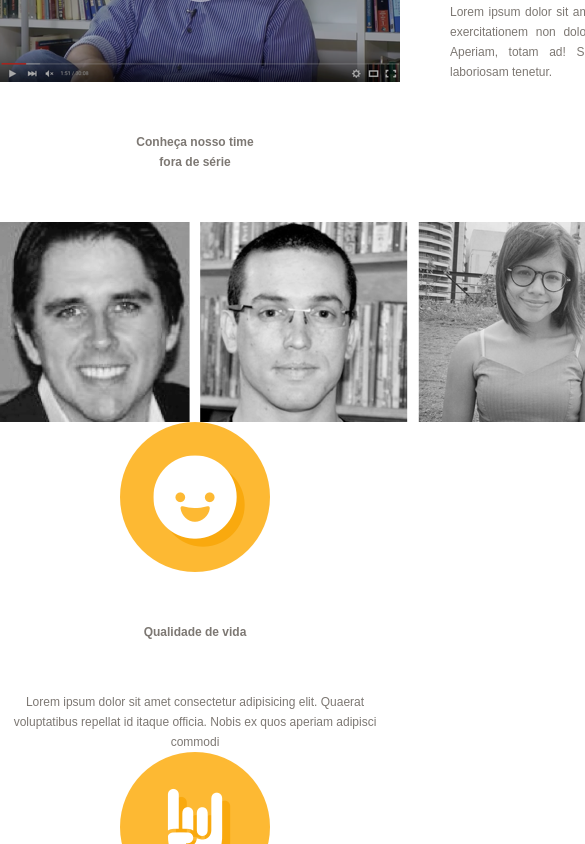
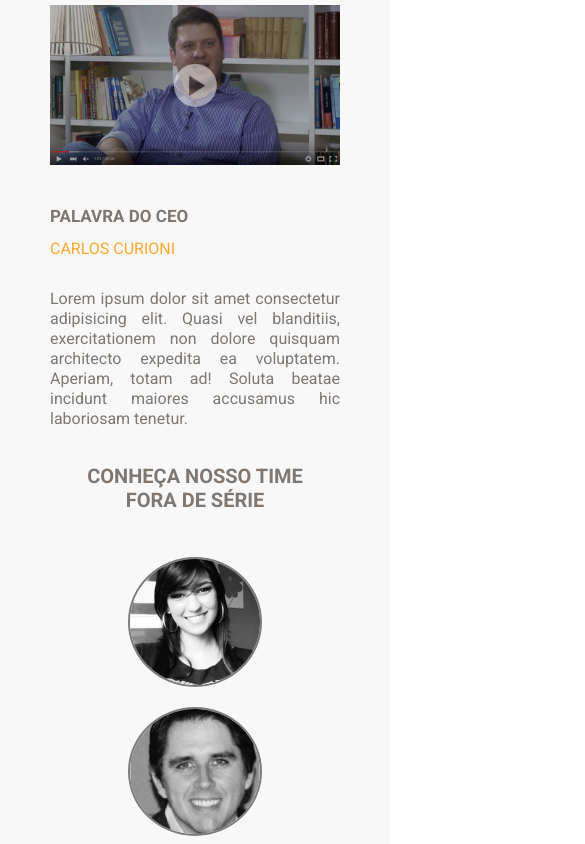
Before and after one commit to rods25/testeLpElo7, a website: page index.html in a window 390 px wide. Shown: the part 800-1644 px from the top of the page, 585 px wide, since content can reach past the window. Drawn offline with Linux system fonts and the light colour scheme.

Commit message:
Ajustes Mobile e tablet

```diff
--- a/scss/styles.scss
+++ b/scss/styles.scss
@@ -224,5 +224,89 @@ section {
         }
     }
 }
+
+@media screen and (max-width: 768px ) {
+    #squad {
+        .squad_fst-item {
+            flex-direction: column;
+            .video img {
+                width: 100%;
+            }
+            .text {
+                margin: 35px auto 0;
             }
         }
+    }
+
+    #workplace {
+        .container {
+            margin: 30px 30px 0 30px;
+        }
+        ul li{
+            &:last-child {
+                margin-right: 0;
+            }
+            img {
+                width: 40%;
+            }
+            h3 {
+                margin: 30px auto;
+            }
+            p {
+                text-align: center;
+            }
+
+        }
+    }
+}
+
+@media screen and (max-width: 425px ) {
+    h3 {
+        margin: 35px auto;
+    }
+    #squad .squad {
+        &_scd-item {
+            .dream-team {
+                display: inline;
+            }
+            img {
+                width: 45%;
+                margin: 10px 5px;
+                border-radius: 50%;
+                border: 2px solid rgba(0,0,0,0.5);
+
+                &:last-child {
+                    margin-right: 0;
+                }
+            }
+        }
+    }
+
+    #workplace ul {
+        flex-direction: column;
+        li {
+            margin-right: 0;
+            margin-bottom: 35px;
+            width: 100%;
+
+            &:last-child {
+                margin-right: 0;
+                margin-bottom: 0;
+            }
+        }
+    }
+
+    #stack {
+        h3, h2 {
+            margin: 20px auto;
+        }
+        .jobs a {
+            margin-bottom: 15px;
+            span {
+                left: 0;
+                right: auto;
+                display: block;
+            }
+        }
+    }
+}
```
Also changed, not shown: src/css/styles.css. Lines whose indentation alone changed are shown as unchanged.
